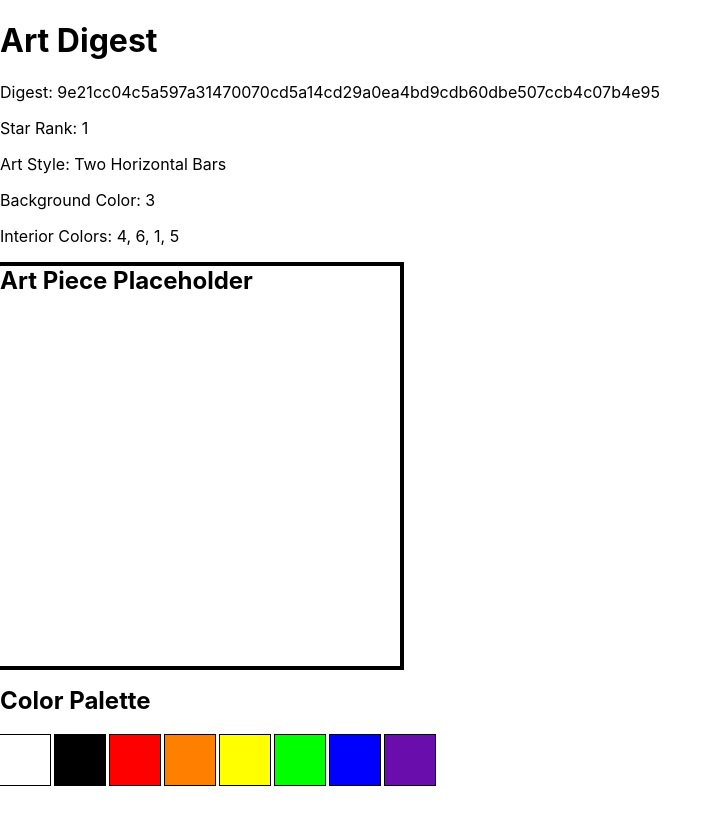
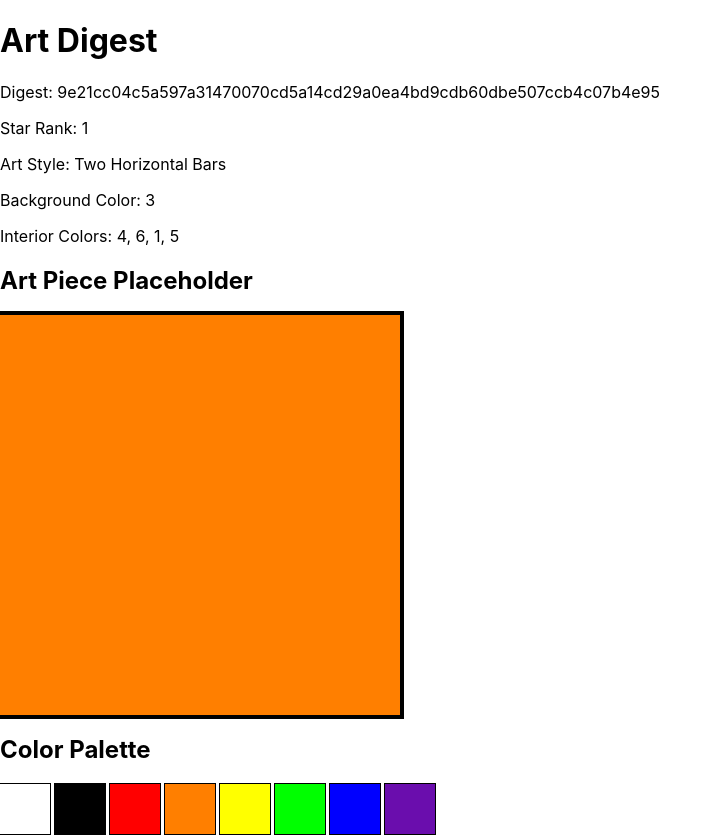
Before and after one commit to jduffey/starborn-website, a React (Create React App) app in the folder client/: page / in a window 1280 px wide. Shown: the whole page, without its empty margins (0-722 px from the left). Before the commit the page ends 800 px from the top, so only its background shows below. Built offline with nearby package versions, Linux system fonts and the light colour scheme.

Commit message:
Pass background color to ArtPiece

```diff
--- a/client/src/App.js
+++ b/client/src/App.js
@@ -2,6 +2,7 @@ import React from 'react';
 import ArtDigest from './ArtDigest';
 import ArtPiece from './ArtPiece';
 import ColorPaletteDemo from './ColorPaletteDemo';
+import { colors, colorNumberMap } from './color-palette';
 import './App.css';
 
 class App extends React.Component {
@@ -31,9 +32,9 @@ class App extends React.Component {
                         <p>Art Style: {artDigest.artStyle}</p>
                         <p>Background Color: {artDigest.backgroundColor}</p>
                         <p>Interior Colors: {artDigest.interiorColors.join(', ')}</p>
+                        <ArtPiece backgroundColor={colors[colorNumberMap[artDigest.backgroundColor]]} />
                     </div>
                 )}
-                <ArtPiece />
                 <ColorPaletteDemo />
             </div>
         );
--- a/client/src/ArtPiece.js
+++ b/client/src/ArtPiece.js
@@ -1,7 +1,12 @@
-function ArtPiece() {
+const ArtPiece = ({ backgroundColor }) => {
     return (
-        <div className="art-piece">
+        <div>
             <h2>Art Piece Placeholder</h2>
+            <div
+                className="art-piece"
+                style={{ backgroundColor: backgroundColor }}
+            >
+            </div>
         </div>
     );
 }
--- a/client/src/color-palette.js
+++ b/client/src/color-palette.js
@@ -8,3 +8,14 @@ export const colors = {
     'BLUE': '#0000FF',
     'PURPLE': '#6A0DAD',
 }
+
+export const colorNumberMap = {
+    0: 'WHITE',
+    1: 'BLACK',
+    2: 'RED',
+    3: 'ORANGE',
+    4: 'YELLOW',
+    5: 'GREEN',
+    6: 'BLUE',
+    7: 'PURPLE',
+}
```
